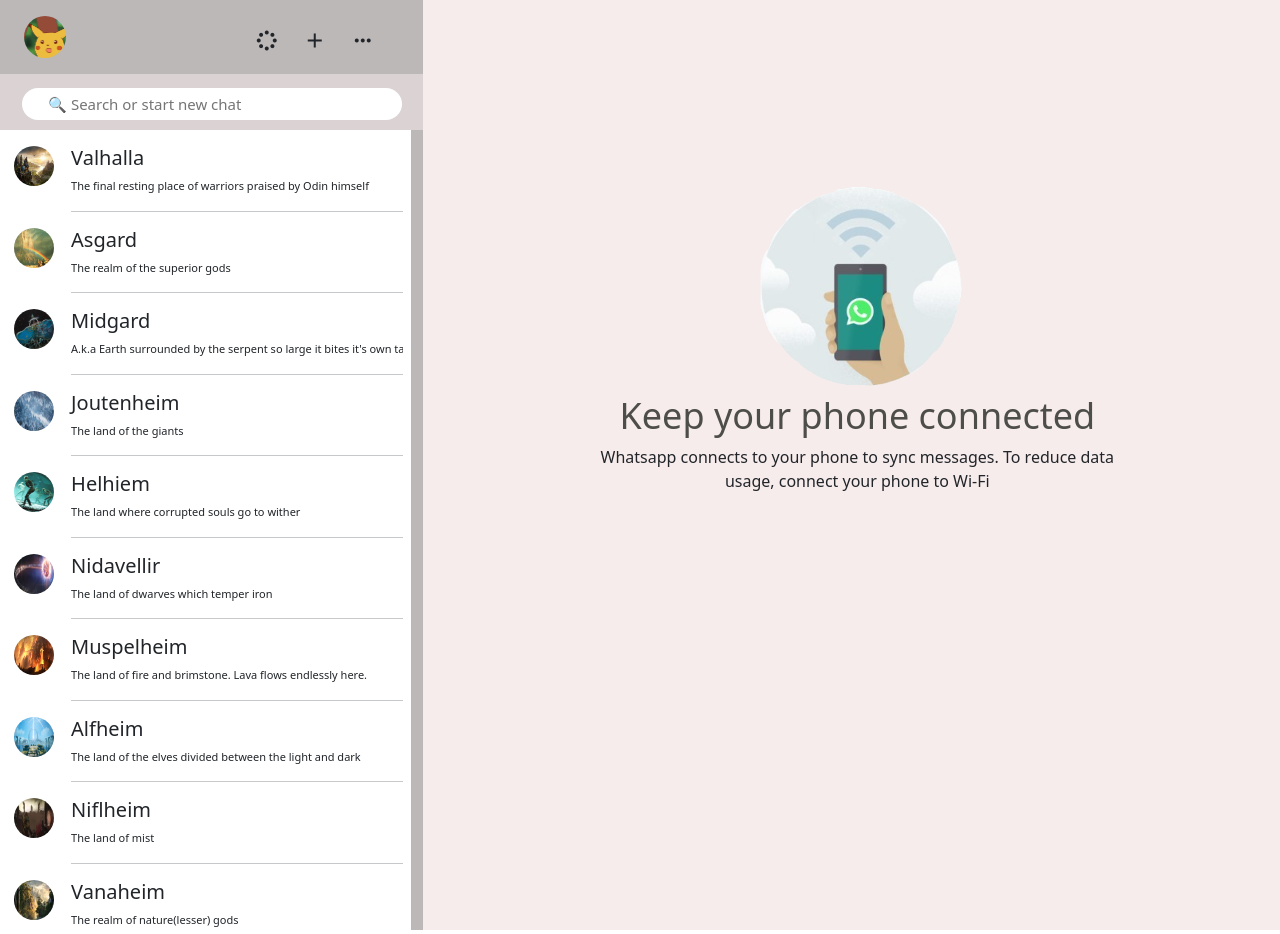
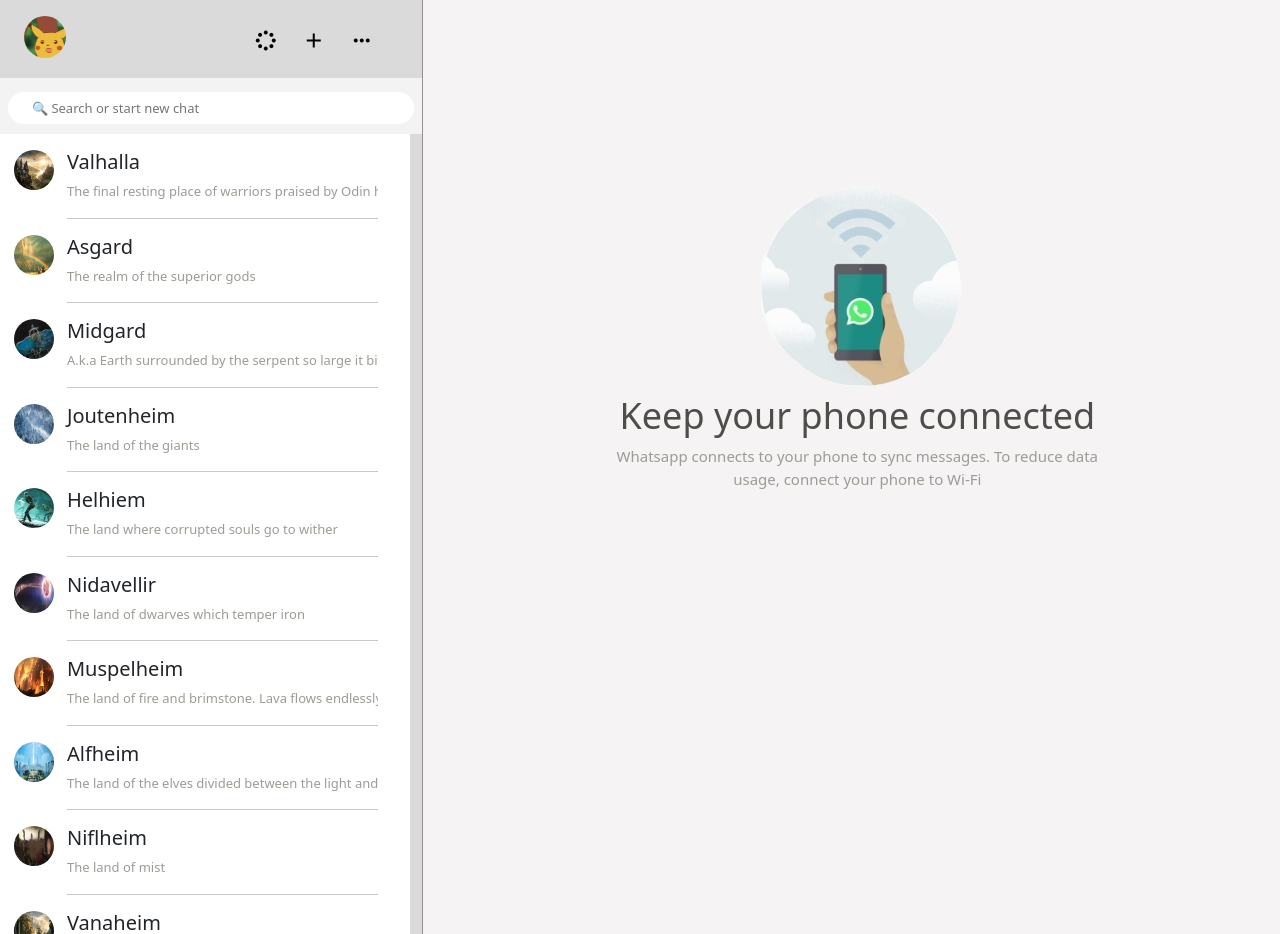
Before and after one commit to TjhaxXx/Whatsapp, a plain HTML site: page index.html in a window 1280 px wide. Drawn offline with nearby package versions, Linux system fonts and the light colour scheme.

Commit message:
fixing font and colors

```diff
--- a/index.html
+++ b/index.html
@@ -10,6 +10,13 @@
     <style>
         body {
             overflow: hidden;
+            height: 100%;
+            width: 100%;
+        }
+
+        div.items a {
+            color: black;
+            text-decoration: none;
         }
 
         i {
@@ -20,11 +27,11 @@
 
         div.search {
             padding: 14px;
-            background-color: rgb(219, 211, 211);
+            background-color: rgb(243, 243, 243);
             height: 56px;
         }
 
-        div.col-lg-2 img {
+        div.col-2 img {
             position: relative;
             left: 14px;
             height: 40px;
@@ -32,17 +39,16 @@
             border-radius: 20px;
         }
 
-        input {
-            margin-left: 20px;
-            padding-left: 26px;
+        input.container-fluid {
             text-align: left;
             border-radius: 20px;
             border: none;
-            width: 380px;
             height: 32px;
-            max-width: 380px;
+            max-width: 500px;
             min-width: 200px;
-            font-size: 15px;
+            font-size: 13px;
+            position: relative;
+            left: 6px;
         }
 
         h1 {
@@ -51,12 +57,17 @@
             color: rgb(77, 77, 73);
         }
 
-        div.col-lg-10 h3 {
+        p {
+            font-size: 15px;
+            color: rgb(156, 156, 149)
+        }
+
+        div.col-10 h3 {
             font-size: 20px;
         }
 
-        div.col-lg-10 p {
-            font-size: 11px;
+        div.col-10 p {
+            font-size: 13px;
             overflow-x: hidden;
             white-space: nowrap;
         }
@@ -81,106 +92,117 @@
 <body>
     <div>
         <div class="row">
-            <div class="col-lg-4 col-sm-6" style="background-color: rgb(189, 184, 184); margin-right: 1px solid;">
+            <div class="col-lg-4 col-sm-6" style="background-color: rgb(218, 218, 218); border-right: 1px solid rgb(146, 146, 146);">
                 <div class="container" style="padding-bottom:8px;">
                     <img src="images/icon.jpg" style="position: relative; top: 16px;">
                     <div class="items d-flex justify-content-end" style="position: relative; bottom: 13px;">
-                        <i class='bx bx-loader-circle'></i>
-                        <i class='bx bx-plus'></i>
-                        <i class='bx bx-dots-horizontal-rounded'></i>
+                        <a href="#"><i class='bx bx-loader-circle'></i></a>
+                        <a href="#"><i class='bx bx-plus'></i></a>
+                        <a href="#"><i class='bx bx-dots-horizontal-rounded'></i></a>
                     </div>
                 </div>
                 <div class="row">
                     <div class="search">
-                        <input type="text" placeholder="&#x1F50D; Search or start new chat">
+                        <input type="text" placeholder="&#x1F50D; Search or start new chat" class="container-fluid">
                     </div>
                 </div>
                 <div style="overflow-y: scroll; overflow-x: hidden; word-wrap: none; height: 100vh;">
-                    <div class="row py-3" style="background-color: white; padding-right: 8px; max-height: max-content;">
-                        <div class="col-lg-2 col-sm-3">
+                    <div class="row py-3" style="background-color: white; padding-right: 8px; height: max-content;">
+                        <div class="row">
+                            <div class="col-2">
                                 <img src="images/valhalla.jpg">
                             </div>
-                        <div class="col-lg-10 col-sm-9">
+                            <div class="col-10">
                                 <h3>Valhalla</h3>
                                 <p>The final resting place of warriors praised by Odin himself </p>
                                 <hr>
                             </div>
-                        <div class="col-lg-2 col-sm-3">
+                        </div>
+                        <div class="row">
+                            <div class="col-2">
                                 <img src="images/asgard.jpg">
                             </div>
-                        <div class="col-lg-10 col-sm-9">
+                            <div class="col-10">
                                 <h3>Asgard</h3>
                                 <p>The realm of the superior gods</p>
                                 <hr>
                             </div>
-
-                        <div class="col-lg-2 col-sm-3">
+                        </div>
+                        <div class="row">
+                            <div class="col-2">
                                 <img src="images/migard.jpg">
                             </div>
-                        <div class="col-lg-10 col-sm-9">
+                            <div class="col-10">
                                 <h3>Midgard</h3>
                                 <p>A.k.a Earth surrounded by the serpent so large it bites it's own tail</p>
                                 <hr>
                             </div>
-
-                        <div class="col-lg-2 col-sm-3">
+                        </div>
+                        <div class="row">
+                            <div class="col-2">
                                 <img src="images/joutenh.jpg">
                             </div>
-                        <div class="col-lg-10 col-sm-9">
+                            <div class="col-10">
                                 <h3>Joutenheim</h3>
                                 <p>The land of the giants</p>
                                 <hr>
                             </div>
-
-                        <div class="col-lg-2 col-sm-3">
+                        </div>
+                        <div class="row">
+                            <div class="col-2">
                                 <img src="images/hel.jpg">
                             </div>
-                        <div class="col-lg-10 col-sm-9">
+                            <div class="col-10">
                                 <h3>Helhiem</h3>
                                 <p>The land where corrupted souls go to wither</p>
                                 <hr>
                             </div>
-
-                        <div class="col-lg-2 col-sm-3">
+                        </div>
+                        <div class="row">
+                            <div class="col-2">
                                 <img src="images/nida.jpg">
                             </div>
-                        <div class="col-lg-10 col-sm-9">
+                            <div class="col-10">
                                 <h3>Nidavellir</h3>
                                 <p>The land of dwarves which temper iron</p>
                                 <hr>
                             </div>
-
-                        <div class="col-lg-2 col-sm-3">
+                        </div>
+                        <div class="row">
+                            <div class="col-2">
                                 <img src="images/musphelheim.jpg">
                             </div>
-                        <div class="col-lg-10 col-sm-9">
+                            <div class="col-10">
                                 <h3>Muspelheim</h3>
                                 <p>The land of fire and brimstone. Lava flows endlessly here.</p>
                                 <hr>
                             </div>
-
-                        <div class="col-lg-2 col-sm-3">
+                        </div>
+                        <div class="row">
+                            <div class="col-2">
                                 <img src="images/Alf.jpg">
                             </div>
-                        <div class="col-lg-10 col-sm-9">
+                            <div class="col-10">
                                 <h3>Alfheim</h3>
                                 <p>The land of the elves divided between the light and dark</p>
                                 <hr>
                             </div>
-
-                        <div class="col-lg-2 col-sm-3">
+                        </div>
+                        <div class="row">
+                            <div class="col-2">
                                 <img src="images/nif.jpg">
                             </div>
-                        <div class="col-lg-10 col-sm-9">
+                            <div class="col-10">
                                 <h3>Niflheim</h3>
                                 <p>The land of mist</p>
                                 <hr>
                             </div>
-
-                        <div class="col-lg-2 col-sm-3">
+                        </div>
+                        <div class="row">
+                            <div class="col-2">
                                 <img src="images/Vanheim.jpg">
                             </div>
-                        <div class="col-lg-10 col-sm-9">
+                            <div class="col-10">
                                 <h3>Vanaheim</h3>
                                 <p>The realm of nature(lesser) gods</p>
                                 <hr>
@@ -188,16 +210,17 @@
                         </div>
                     </div>
                 </div>
-            <div class="col-lg-8 col-sm-6" style="background-color: rgb(247, 236, 236);">
+            </div>
+            <div class="col-lg-8 col-sm-6" style="background-color: rgb(245, 243, 243);">
                 <div class="container-fluid text-center">
                     <img src="images/Waza.png">
                     <h1>Keep your phone connected</h1>
                     <div class="row">
-                        <div class="col-lg-2"></div>
+                        <div class="col-2"></div>
                         <div class="col-8">
                             <p>Whatsapp connects to your phone to sync messages. To reduce data usage, connect your phone to Wi-Fi</p>
                         </div>
-                        <div class="col-lg-2"></div>
+                        <div class="col-2"></div>
                     </div>
                 </div>
             </div>
```
Lines whose indentation alone changed are shown as unchanged.
